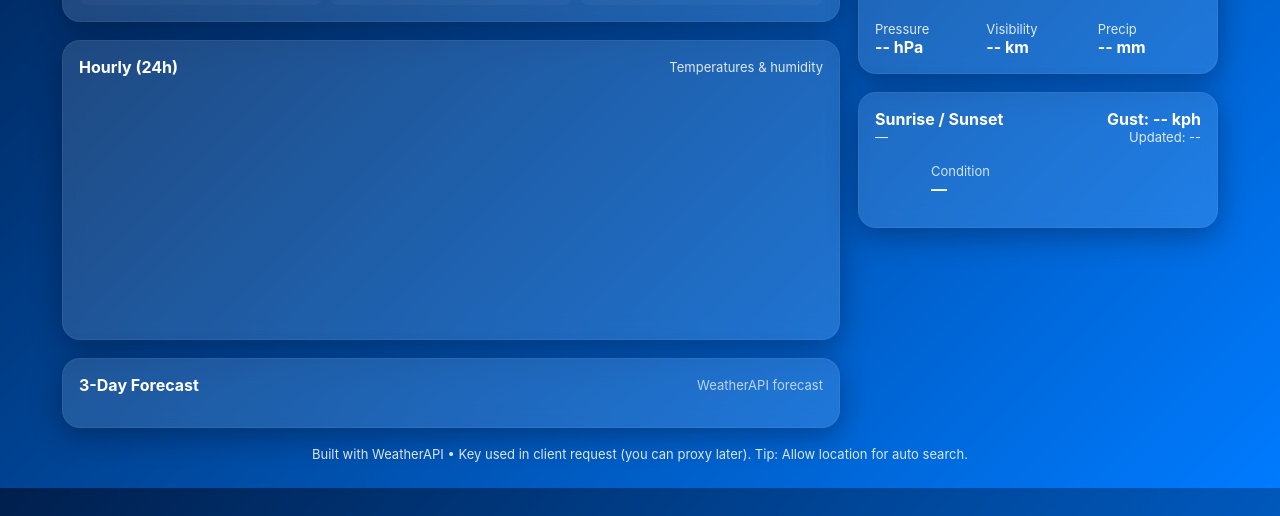
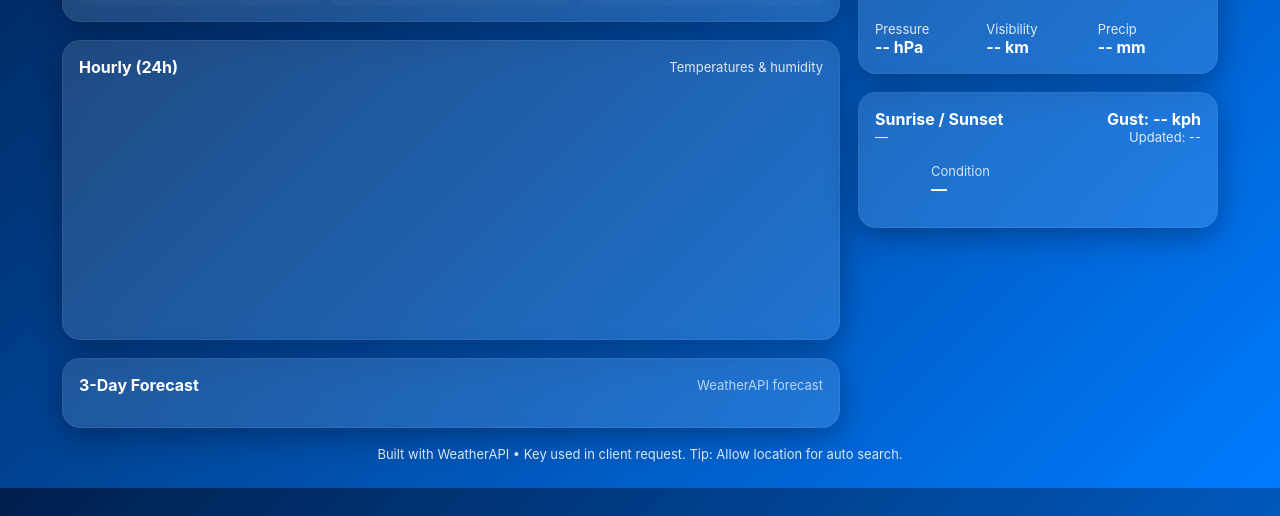
Before and after one commit to safeeahamad/weather-dashboard, a plain HTML site: page index.html in a window 1280 px wide. Shown: the part 312-828 px from the top of the page. Drawn offline with Linux system fonts and the light colour scheme.

Commit message:
Update index.html

```diff
--- a/index.html
+++ b/index.html
@@ -138,7 +138,7 @@
   </main>
 
   <footer>
-    Built with WeatherAPI • Key used in client request (you can proxy later). Tip: Allow location for auto search.
+    Built with WeatherAPI • Key used in client request. Tip: Allow location for auto search.
   </footer>
 </div>
 
```
